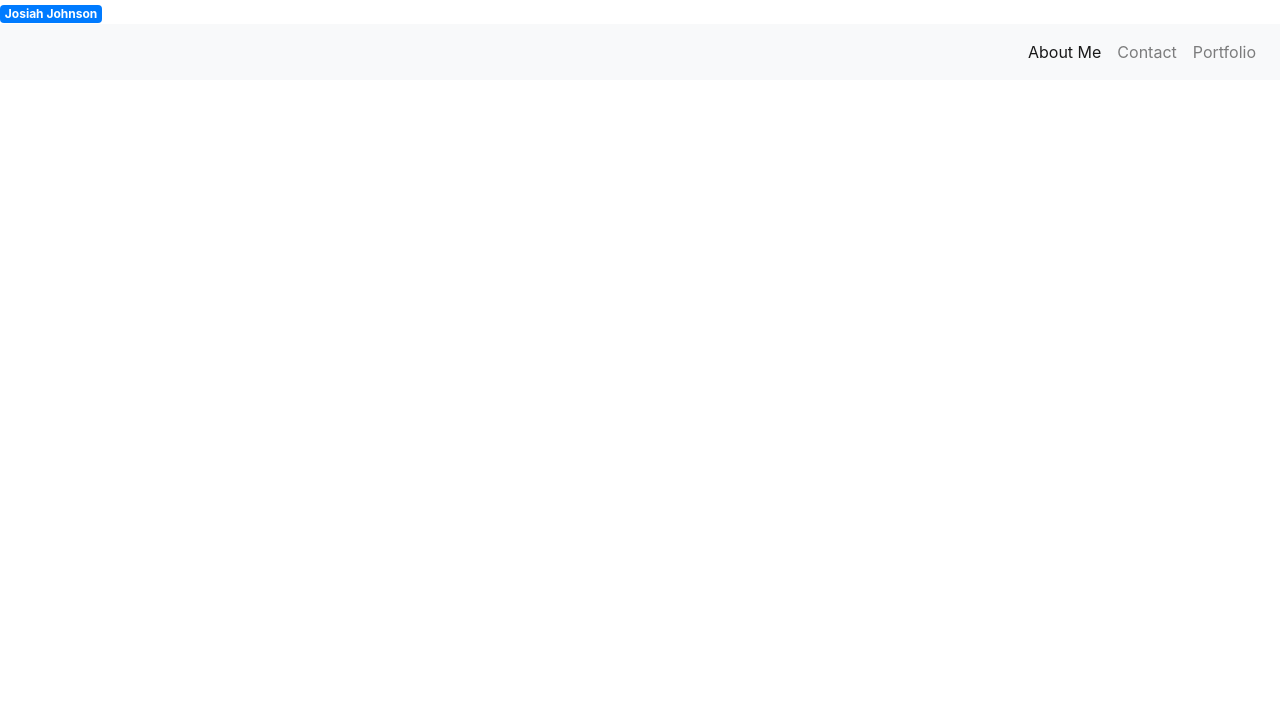
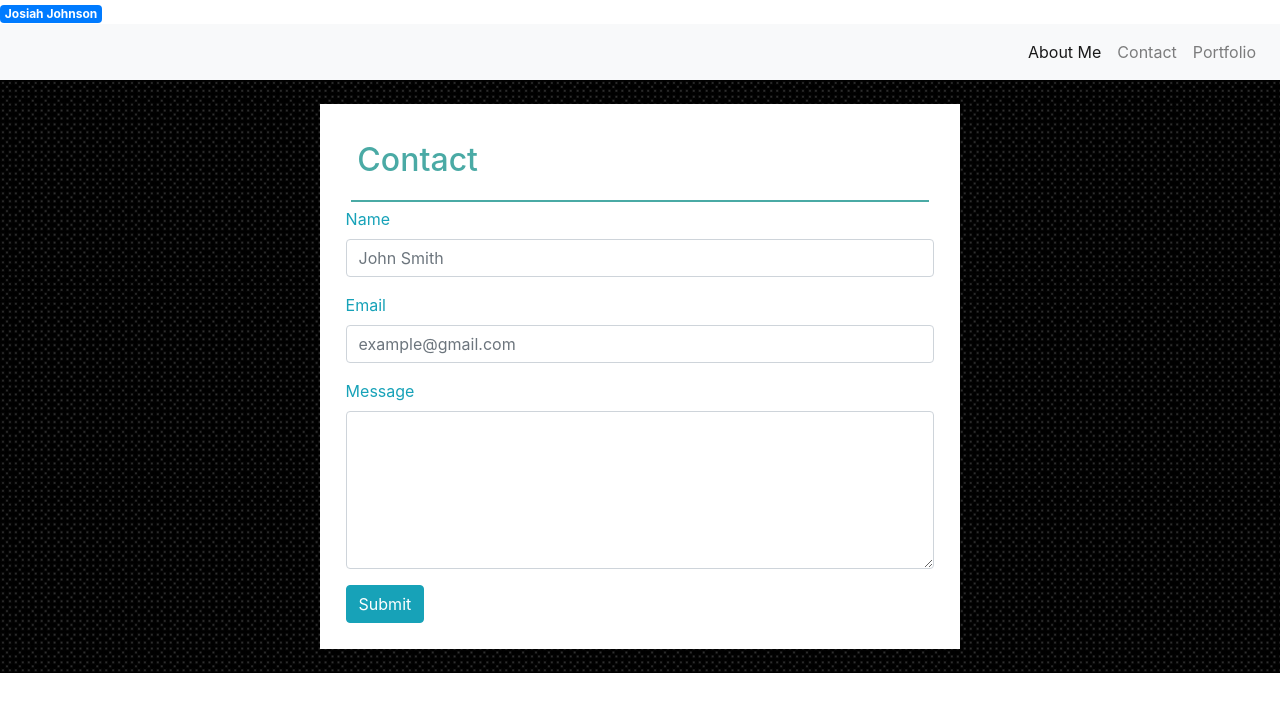
Before and after one commit to JosiahkJohnson/responsive-portfolio, a plain HTML site: page contact.html in a window 1280 px wide. Drawn offline with nearby package versions, Linux system fonts and the light colour scheme.

Commit message:
Learned more bootstrap functions, and finished content on contact page

```diff
--- a/contact.html
+++ b/contact.html
@@ -27,6 +27,43 @@
       </nav>
 </head>
 <body>
+  <!-- creates the background image -->
+  <div class="wrapper">
+    <br>
+    <div class="content">
 
+      <!-- Title -->
+      <h2>Contact</h2>
+
+      <!-- Decorative line -->
+      <div class="light-line"></div>
+
+      <!-- Form page to fill out contact information -->
+      <form>
+
+        <!-- Name input block -->
+        <div class="form-group text-info">
+          <label for="inputName">Name</label>
+          <input type="name" class="form-control" id="inputName" placeholder="John Smith">
+        </div>
+
+        <!-- Email input block -->
+        <div class="form-group text-info">
+          <label for="inputEmail">Email</label>
+          <input type="email" class="form-control" id="inputEmail" placeholder="example@gmail.com">
+        </div>
+
+        <!-- Message input block -->
+        <div class="form-group text-info">
+          <label for="messageArea">Message</label>
+          <textarea class="form-control" id="messageArea" rows="6"></textarea>
+        </div>
+
+        <!-- submit button -->
+        <button type="submit" class="btn btn-info">Submit</button>
+      </form>
+    </div>
+    <br>
+  </div>
 </body>
 </html>
--- a/css/style.css
+++ b/css/style.css
@@ -10,19 +10,27 @@ html, body{
 .container{
     background: white;
 }
+.content{
+    max-height: 960px;
+    margin-left: 25%;
+    padding: 2%;
+    max-width: 50%;
+    background: white;
+}
 h2{
-    color: white;
-    background: #4aaaa5;
+    padding: 2%;
+    color: #4aaaa5;
 }
 .light-line{
+    width: auto;
+    max-width: 98%;
+    margin: 1%;
     height: 2px;
     background: #4aaaa5;
 }
-.col-md-8{
-    color: #666666;
-}
-.img-fluid{
+.responsive{
+    width: 100%;
     max-width: 300px;
-    max-height: 300px;
+    height: auto;
     margin: 20px;
 }
```
Also changed, not shown: index.html (+7 -7 lines).
